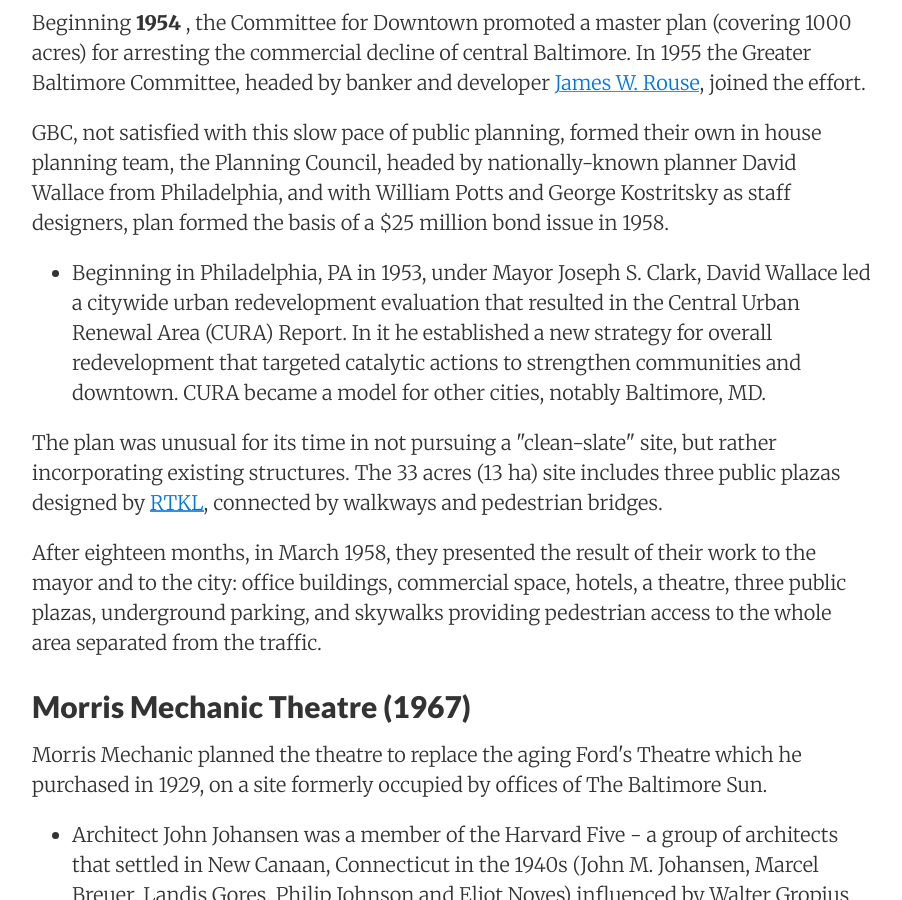
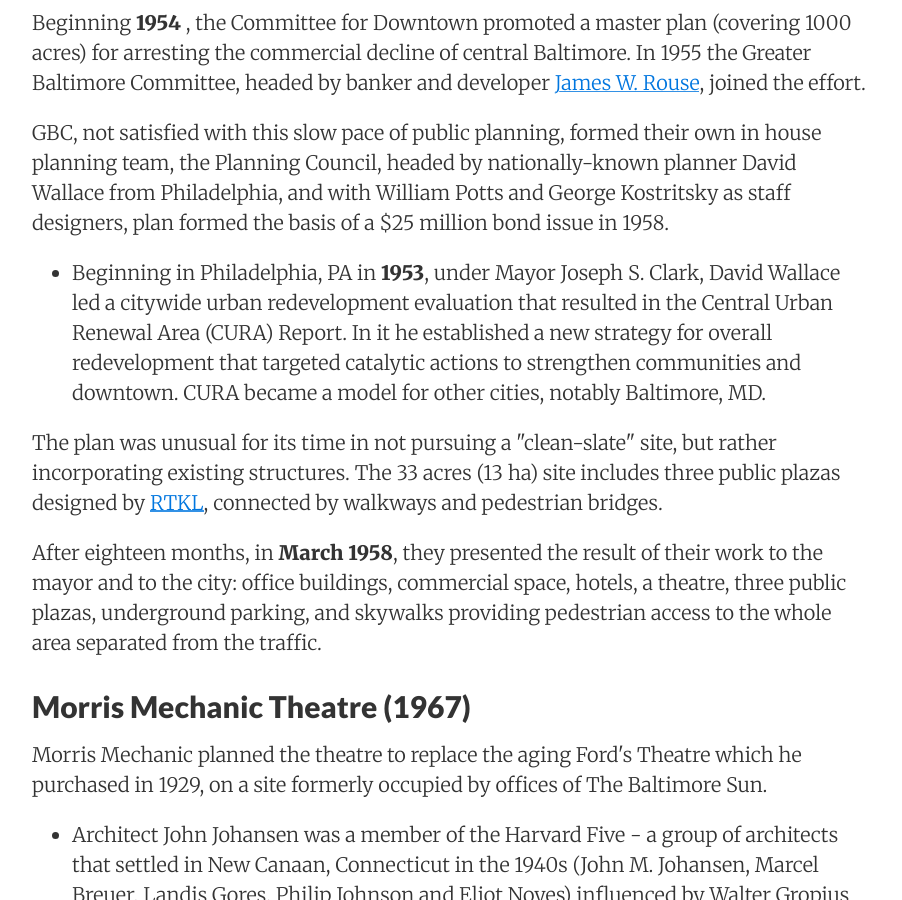
Before and after one commit to baltimoreheritage/tours, a Jekyll site: the page built from _posts/2012-08-25-urban-renewal-bike.md, in a window 1280 px wide and 900 px high, scrolled down 10134 px. Shown: the whole window, without its empty margins (188-1090 px from the left). Built offline with Jekyll 4.4.1, drawn with Linux system fonts in a browser that asks for light colours; nearby versions of some CDN libraries; some of the changed text lies outside the part shown.

```diff
--- a/_posts/2012-08-25-urban-renewal-bike.md
+++ b/_posts/2012-08-25-urban-renewal-bike.md
@@ -157,11 +157,11 @@ Beginning **1954** , the Committee for Downtown promoted a master plan (covering
 
 GBC, not satisfied with this slow pace of public planning, formed their own in house planning team, the Planning Council, headed by nationally-known planner David Wallace from Philadelphia, and with William Potts and George Kostritsky as staff designers, plan formed the basis of a $25 million bond issue in 1958.
 
-- Beginning in Philadelphia, PA in 1953, under Mayor Joseph S. Clark, David Wallace led a citywide urban redevelopment evaluation that resulted in the Central Urban Renewal Area (CURA) Report. In it he established a new strategy for overall redevelopment that targeted catalytic actions to strengthen communities and downtown. CURA became a model for other cities, notably Baltimore, MD.
+- Beginning in Philadelphia, PA in **1953**, under Mayor Joseph S. Clark, David Wallace led a citywide urban redevelopment evaluation that resulted in the Central Urban Renewal Area (CURA) Report. In it he established a new strategy for overall redevelopment that targeted catalytic actions to strengthen communities and downtown. CURA became a model for other cities, notably Baltimore, MD.
 
 The plan was unusual for its time in not pursuing a &quot;clean-slate&quot; site, but rather incorporating existing structures. The 33 acres (13 ha) site includes three public plazas designed by  [RTKL](http://en.wikipedia.org/wiki/RTKL), connected by walkways and pedestrian bridges.
 
-After eighteen months, in March 1958, they presented the result of their work to the mayor and to the city: office buildings, commercial space, hotels, a theatre, three public plazas, underground parking, and skywalks providing pedestrian access to the whole area separated from the traffic.
+After eighteen months, in **March 1958**, they presented the result of their work to the mayor and to the city: office buildings, commercial space, hotels, a theatre, three public plazas, underground parking, and skywalks providing pedestrian access to the whole area separated from the traffic.
 
 ## Morris Mechanic Theatre (1967)
 
@@ -186,11 +186,10 @@ In an article declaring Charles Center the &quot;New Heart of Baltimore,&quot; J
 
 Architectural Review Board, consisting of the deans of three of the most prominent architectural schools in the country; Harvard, MIT and University of Pennsylvania, judged the plans for each parcel of land to be developed.
 
-**See also**
+**See also:**
 
-Statler Hilton Baltimore/Sheraton Baltimore City Center (1967)
-
-Lord Baltimore Hotel (1928) - designed by William Lee Stoddart and opened on December 30, 1928. The 22 story French Renaissance style hotel has a brick veneer over a steel frame and is 289 feet tall.
+- Statler Hilton Baltimore/Sheraton Baltimore City Center (1967)
+- Lord Baltimore Hotel (1928) - designed by William Lee Stoddart and opened on December 30, 1928. The 22 story French Renaissance style hotel has a brick veneer over a steel frame and is 289 feet tall.
 
 ## One Charles Center (1962)
 
@@ -204,9 +203,7 @@ Baltimore Sun:
 
 23-story aluminum and glass International Style skyscraper, completed in 13 months at a cost of $10,350,000.
 
-Another developer adapted Breuer&#39;s proposal for a site
-
-across the street, and the two buildings came up practically side-by-side.
+Another developer adapted Breuer&#39;s proposal for a site across the street, and the two buildings came up practically side-by-side.
 
 ## Two Charles Center/Charles Towers (1969)
 
```
Also changed, not shown: other parts of _posts/2012-08-25-urban-renewal-bike.md (+1 -1 lines).
